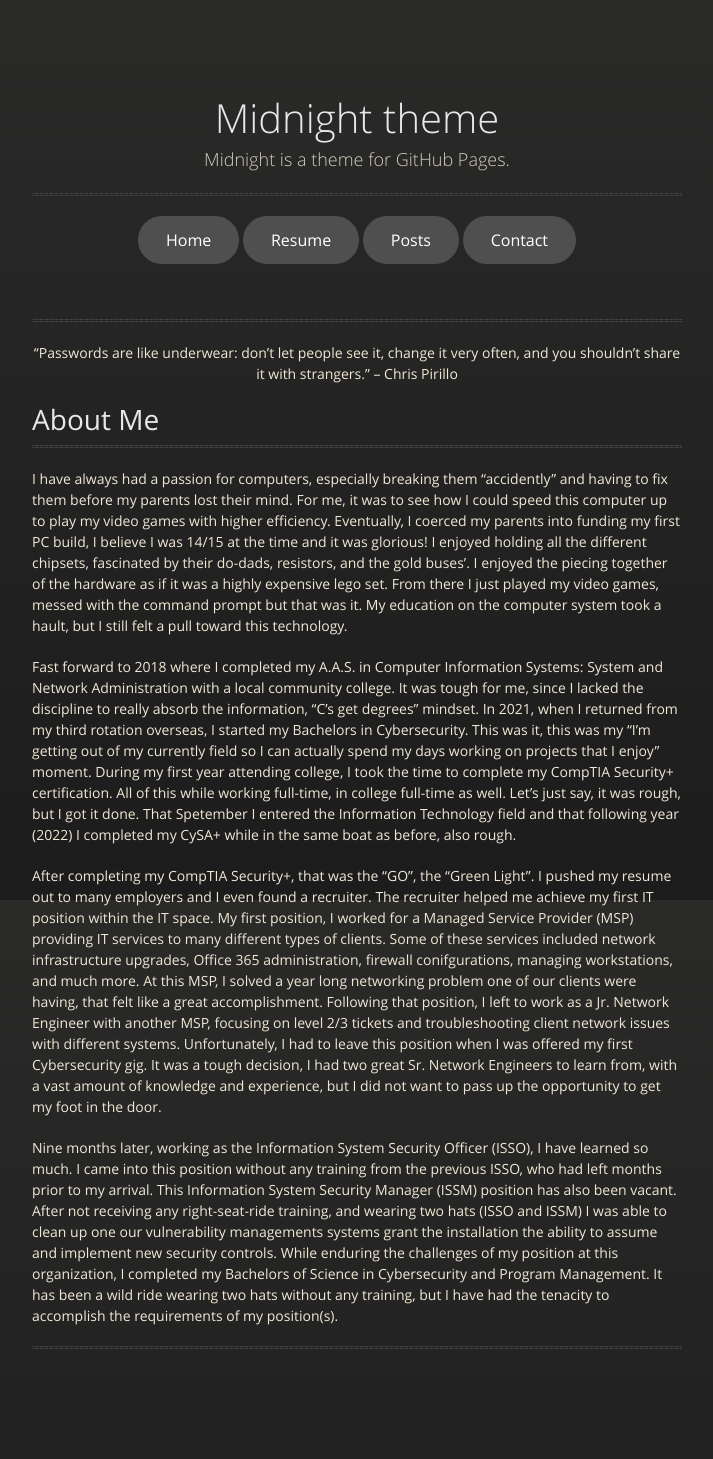
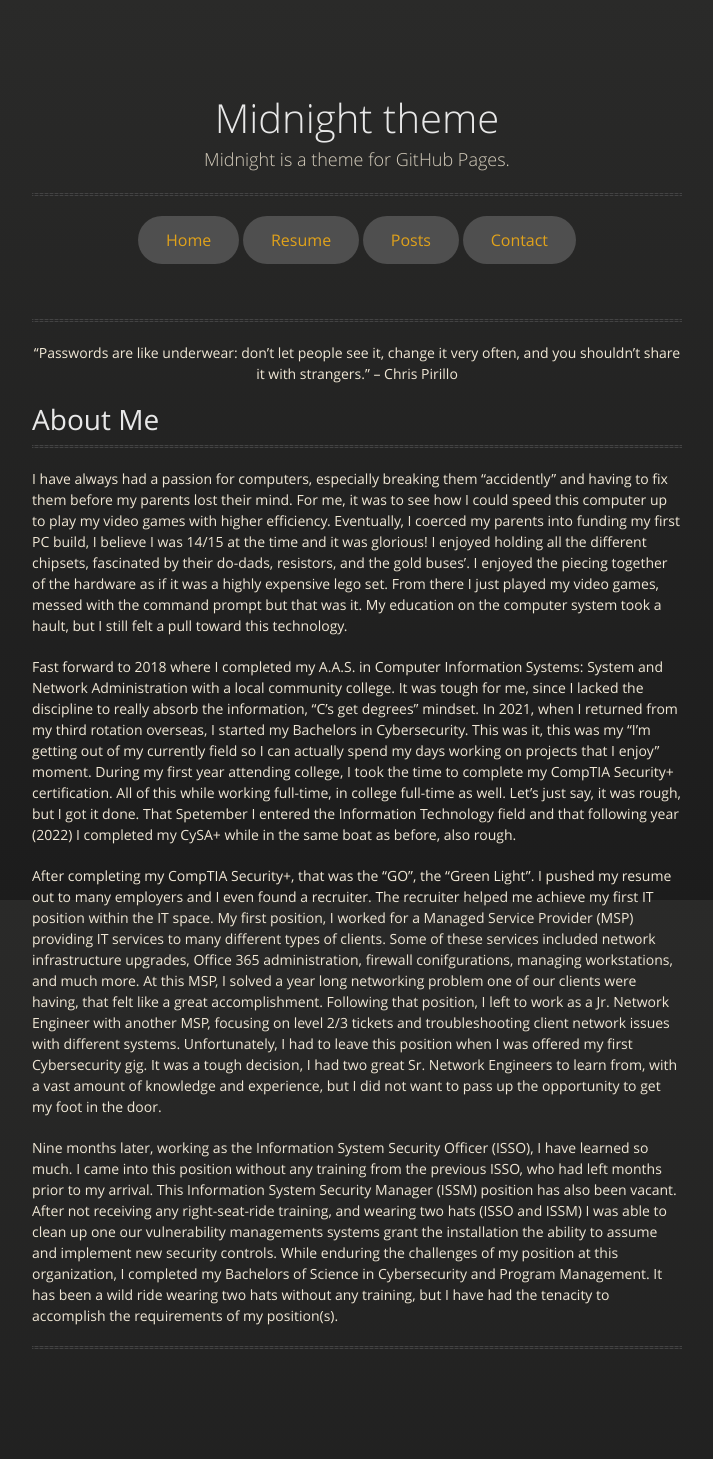
Before and after one commit to dspucches/dspucches.github.io, a Jekyll site: the page built from index.md, in a window 1280 px wide. Shown: the whole page, without its empty margins (283-996 px from the left). Built offline with Jekyll 4.4.1, drawn with Linux system fonts in a browser that asks for light colours.

Commit message:
Update style.scss

```diff
--- a/assets/css/style.scss
+++ b/assets/css/style.scss
@@ -7,7 +7,7 @@
   background-color: #4f4f4f;
   border: none;
   border-radius: 25px;
-  color: white;
+  color: #e0a21b;
   padding: 12px 28px;
   text-align: center;
   text-decoration: none;
```
